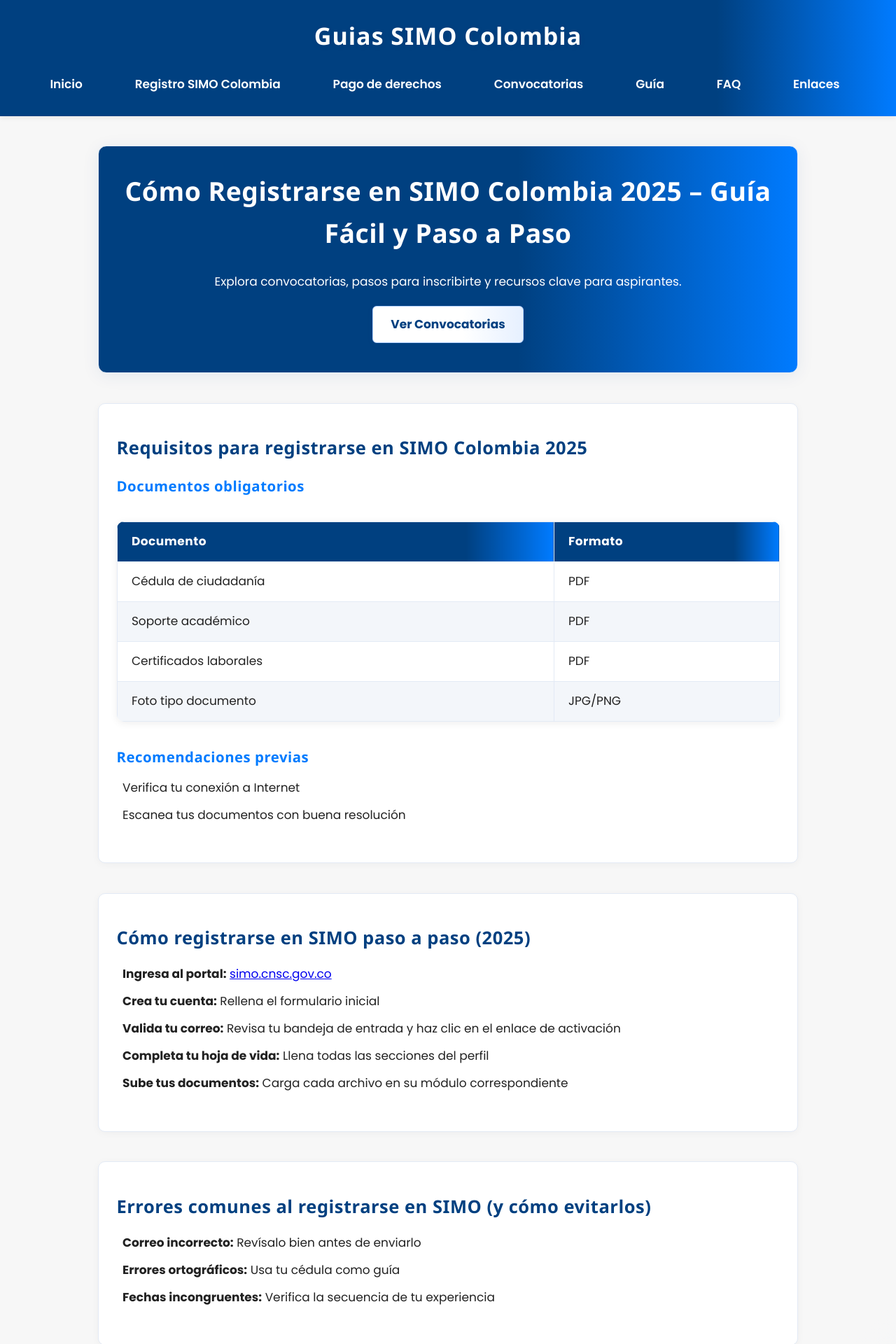
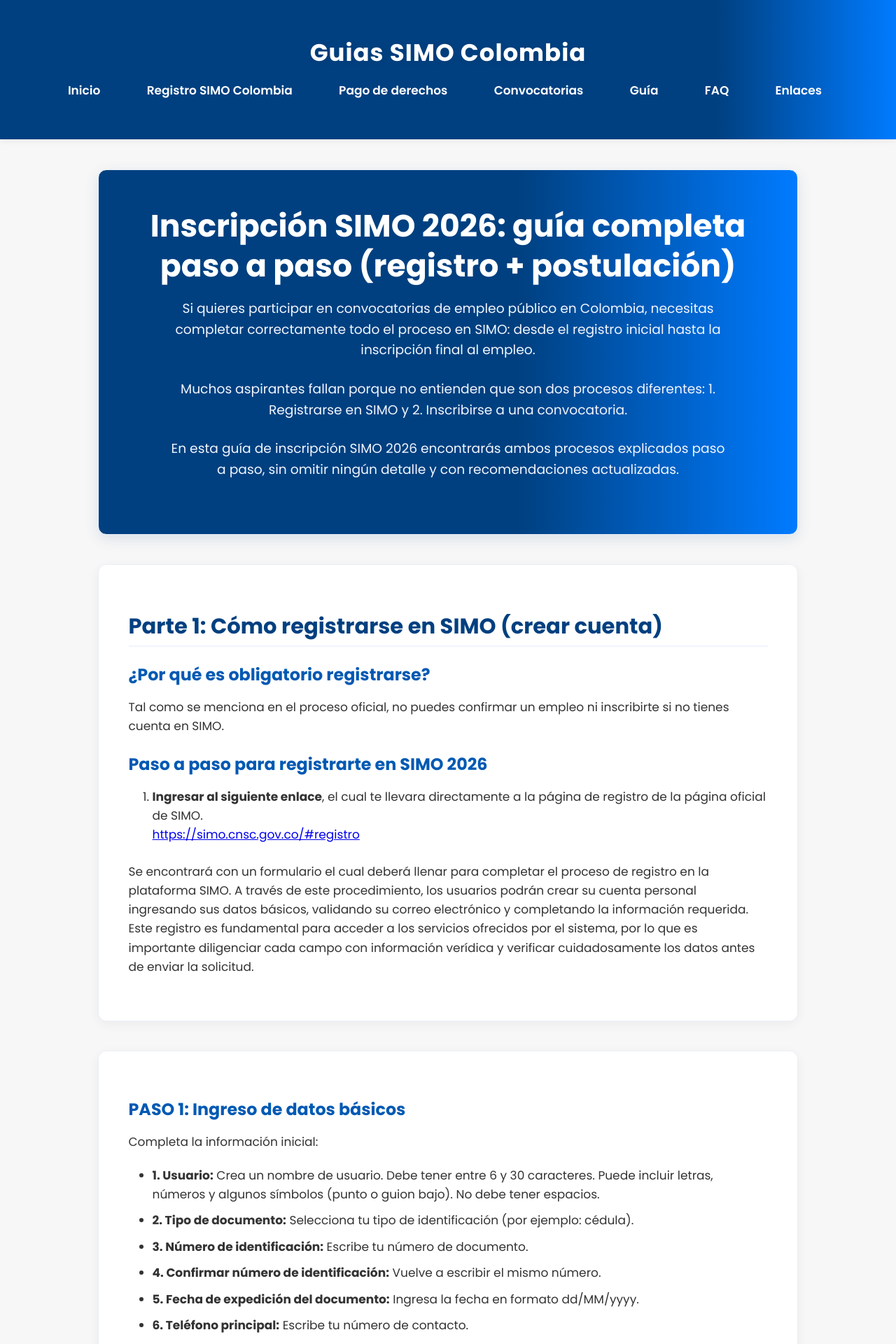
Before and after one commit to ManuDavril31/simo, a Jekyll site: the page built from registro-simo-colombia.md, in a window 1280 px wide. Shown: the top 1920 px of the page at 70% size. Built offline with Jekyll 4.4.1, drawn with Linux system fonts in a browser that asks for light colours; some of the changed text lies outside the part shown.

Commit message:
actualizacion del contenido de la pagina /registro-simo-colombia/

```diff
--- a/assets/css/style.css
+++ b/assets/css/style.css
@@ -80,42 +80,65 @@
 .hero {
   background: linear-gradient(90deg, #004080 60%, #007bff 100%);
   color: white;
-  padding: 2rem 1rem 2.5rem 1rem;
+  padding: 3rem 2rem;
   text-align: center;
   border-radius: 12px;
-  margin-bottom: 2rem;
-  box-shadow: 0 4px 24px rgba(0, 64, 128, 0.08);
+  margin-bottom: 2.5rem;
+  box-shadow: 0 6px 20px rgba(0, 64, 128, 0.12);
+}
+.hero h1 {
+  color: #fff;
+  margin-top: 0;
+  font-size: 2.6rem;
+}
+.hero p {
+  color: #f0f6ff;
+  font-size: 1.1rem;
+  max-width: 800px;
+  margin: 0 auto 1.5rem auto;
 }
 
 h1,
 h2,
-h3 {
-  font-family: "Segoe UI", "Arial", sans-serif;
+h3,
+h4,
+h5,
+h6 {
+  font-family: "Poppins", "Segoe UI", sans-serif;
   font-weight: 700;
-  letter-spacing: 0.5px;
-  margin-bottom: 0.7em;
+  letter-spacing: 0px;
+  margin-top: 1.5rem;
+  margin-bottom: 1rem;
+  line-height: 1.3;
 }
 h1 {
-  font-size: 2.2rem;
+  font-size: 2.4rem;
+  color: #003366;
 }
 h2 {
-  font-size: 1.5rem;
+  font-size: 1.8rem;
   color: #004080;
+  border-bottom: 2px solid #f0f4fa;
+  padding-bottom: 0.4rem;
 }
 h3 {
-  font-size: 1.2rem;
-  color: #007bff;
+  font-size: 1.4rem;
+  color: #0059b3;
+}
+p {
+  margin-bottom: 1.2rem;
+  color: #333;
 }
 
 section {
-  padding: 2.5rem 1.5rem;
+  padding: 2.5rem 2.5rem;
   max-width: 1000px;
   margin: 2.5rem auto;
   background: #fff;
-  border-radius: 10px;
-  box-shadow: 0 2px 12px rgba(0, 0, 0, 0.04);
-  border: 1px solid #e3eaf5;
-  overflow: auto;
+  border-radius: 12px;
+  box-shadow: 0 4px 16px rgba(0, 0, 0, 0.05);
+  border: 1px solid #eaf0f8;
+  overflow: hidden;
 }
 
 .btn {
@@ -157,13 +180,18 @@
 
 ul,
 ol {
-  padding-left: 0;
-  margin-left: 0;
-  list-style: none;
+  padding-left: 2rem;
+  margin-bottom: 1.5rem;
+}
+ul {
+  list-style-type: disc;
+}
+ol {
+  list-style-type: decimal;
 }
 li {
-  margin-bottom: 0.7em;
-  padding-left: 0.5em;
+  margin-bottom: 0.6rem;
+  color: #333;
 }
 
 ul.custom-icons {
--- a/registro-simo-colombia.md
+++ b/registro-simo-colombia.md
@@ -1,122 +1,208 @@
 ---
 layout: default
-title: Inicio
-description: Descubre cómo registrarse en SIMO Colombia 2025 con esta guía paso a paso. Incluye requisitos, capturas reales, errores comunes y consejos clave para tu postulación.
+title: Inscripción SIMO 2026
+description: Guía completa paso a paso (registro + postulación) para participar en convocatorias de empleo público en Colombia.
 permalink: /registro-simo-colombia/
 ---
 
 <section class="hero">
-  <h1>Cómo Registrarse en SIMO Colombia 2025 – Guía Fácil y Paso a Paso</h1>
-  <p>Explora convocatorias, pasos para inscribirte y recursos clave para aspirantes.</p>
-  <a href="#convocatorias" class="btn">Ver Convocatorias</a>
+  <h1>Inscripción SIMO 2026: guía completa paso a paso (registro + postulación)</h1>
+  <p>Si quieres participar en convocatorias de empleo público en Colombia, necesitas completar correctamente todo el proceso en SIMO: desde el registro inicial hasta la inscripción final al empleo.</p>
+  <p>Muchos aspirantes fallan porque no entienden que son dos procesos diferentes: 1. Registrarse en SIMO y 2. Inscribirse a una convocatoria.</p>
+  <p>En esta guía de inscripción SIMO 2026 encontrarás ambos procesos explicados paso a paso, sin omitir ningún detalle y con recomendaciones actualizadas.</p>
 </section>
 
-  <section>
-    <h2>Requisitos para registrarse en SIMO Colombia 2025</h2>
-    <h3>Documentos obligatorios</h3>
-    <table>
-      <thead>
-        <tr><th>Documento</th><th>Formato</th></tr>
-      </thead>
-      <tbody>
-        <tr><td>Cédula de ciudadanía</td><td>PDF</td></tr>
-        <tr><td>Soporte académico</td><td>PDF</td></tr>
-        <tr><td>Certificados laborales</td><td>PDF</td></tr>
-        <tr><td>Foto tipo documento</td><td>JPG/PNG</td></tr>
-      </tbody>
-    </table>
-    <h3>Recomendaciones previas</h3>
-    <ul>
-      <li>Verifica tu conexión a Internet</li>
-      <li>Escanea tus documentos con buena resolución</li>
-    </ul>
-  </section>
+<section>
+  <h2>Parte 1: Cómo registrarse en SIMO (crear cuenta)</h2>
 
-  <section>
-    <h2>Cómo registrarse en SIMO paso a paso (2025)</h2>
-    <ol>
-      <li><strong>Ingresa al portal:</strong> <a href="https://simo.cnsc.gov.co" target="_blank">simo.cnsc.gov.co</a></li>
-      <li><strong>Crea tu cuenta:</strong> Rellena el formulario inicial</li>
-      <li><strong>Valida tu correo:</strong> Revisa tu bandeja de entrada y haz clic en el enlace de activación</li>
-      <li><strong>Completa tu hoja de vida:</strong> Llena todas las secciones del perfil</li>
-      <li><strong>Sube tus documentos:</strong> Carga cada archivo en su módulo correspondiente</li>
-    </ol>
-  </section>
+  <h3>¿Por qué es obligatorio registrarse?</h3>
+  <p>Tal como se menciona en el proceso oficial, no puedes confirmar un empleo ni inscribirte si no tienes cuenta en SIMO.</p>
 
-  <section>
-    <h2>Errores comunes al registrarse en SIMO (y cómo evitarlos)</h2>
-    <ul>
-      <li><strong>Correo incorrecto:</strong> Revísalo bien antes de enviarlo</li>
-      <li><strong>Errores ortográficos:</strong> Usa tu cédula como guía</li>
-      <li><strong>Fechas incongruentes:</strong> Verifica la secuencia de tu experiencia</li>
-    </ul>
-  </section>
+  <h3>Paso a paso para registrarte en SIMO 2026</h3>
+  <ol>
+    <li><strong>Ingresar al siguiente enlace</strong>, el cual te llevara directamente a la página de registro de la página oficial de SIMO.<br><a href="https://simo.cnsc.gov.co/#registro" target="_blank">https://simo.cnsc.gov.co/#registro</a></li>
+  </ol>
+  <p>Se encontrará con un formulario el cual deberá llenar para completar el proceso de registro en la plataforma SIMO. A través de este procedimiento, los usuarios podrán crear su cuenta personal ingresando sus datos básicos, validando su correo electrónico y completando la información requerida. Este registro es fundamental para acceder a los servicios ofrecidos por el sistema, por lo que es importante diligenciar cada campo con información verídica y verificar cuidadosamente los datos antes de enviar la solicitud.</p>
+</section>
 
-  <section>
-    <h2>¿Qué hacer si ya tienes cuenta en SIMO?</h2>
-    <h3>Recuperación de usuario</h3>
-    <p>Haz clic en "¿Olvidó su contraseña?" en el inicio de sesión.</p>
-    <h3>Actualización de datos</h3>
-    <p>Ingresa a tu perfil y modifica los campos necesarios.</p>
-  </section>
-
-  <section>
-    <h2>Revisión final antes de aplicar a una vacante</h2>
-    <h3>Checklist</h3>
-    <ul>
-      <li>Perfil completo</li>
-      <li>Documentos adjuntos</li>
-      <li>Corrección ortográfica</li>
-      <li>Datos actualizados</li>
-    </ul>
-  </section>
-
-  <section>
-    <h2>Consejos prácticos para un registro exitoso</h2>
-    <ul>
-      <li>Evita horarios de alto tráfico</li>
-      <li>Guarda cambios con frecuencia</li>
-      <li>Usa un computador en vez de celular</li>
-    </ul>
-  </section>
-
-  <section>
-    <h2>FAQs sobre el registro en SIMO Colombia</h2>
-    <div class="faqs-details">
-      <details>
-        <summary>¿Es gratis registrarse en SIMO?</summary>
-        <p>Sí, no tiene ningún costo.</p>
-      </details>
-      <details>
-        <summary>¿Desde dónde puedo registrarme?</summary>
-        <p>Desde cualquier lugar del país con internet.</p>
-      </details>
-      <details>
-        <summary>¿Puedo tener doble nacionalidad?</summary>
-        <p>Sí, pero debes usar tu cédula colombiana.</p>
-      </details>
-      <details>
-        <summary>¿Puedo postularme a varias vacantes?</summary>
-        <p>Una sola por convocatoria.</p>
-      </details>
-      <details>
-        <summary>¿Necesito experiencia previa?</summary>
-        <p>No es obligatorio, pero es valorado.</p>
-      </details>
-    </div>
-  </section>
-
-  <section>
-    <h2>Conclusión y próximos pasos tras registrarse</h2>
-    <p>Una vez registrado, mantén tu perfil actualizado y activa notificaciones para no perder convocatorias clave.</p>
-    <p><strong>¿Listo para continuar?</strong> Consulta las <a href="#">convocatorias activas en SIMO 2025</a>.</p>
-  </section>
-
-<section id="enlaces">
-  <h2>Enlaces útiles</h2>
+<section>
+  <h3>PASO 1: Ingreso de datos básicos</h3>
+  <p>Completa la información inicial:</p>
   <ul>
-    <li><a href="https://simo.cnsc.gov.co/" target="_blank">Portal oficial de SIMO</a></li>
-    <li><a href="https://www.cnsc.gov.co/" target="_blank">CNSC</a></li>
-    <li><a href="#">Descargar instructivo</a></li>
+    <li><strong>1. Usuario:</strong> Crea un nombre de usuario. Debe tener entre 6 y 30 caracteres. Puede incluir letras, números y algunos símbolos (punto o guion bajo). No debe tener espacios.</li>
+    <li><strong>2. Tipo de documento:</strong> Selecciona tu tipo de identificación (por ejemplo: cédula).</li>
+    <li><strong>3. Número de identificación:</strong> Escribe tu número de documento.</li>
+    <li><strong>4. Confirmar número de identificación:</strong> Vuelve a escribir el mismo número.</li>
+    <li><strong>5. Fecha de expedición del documento:</strong> Ingresa la fecha en formato dd/MM/yyyy.</li>
+    <li><strong>6. Teléfono principal:</strong> Escribe tu número de contacto.</li>
+    <li><strong>7. Correo principal:</strong> Ingresa tu correo electrónico.</li>
+    <li><strong>8. Confirmar correo principal:</strong> Escríbelo nuevamente.</li>
+    <li><strong>9. Correo alterno (opcional):</strong> Puedes agregar otro correo.</li>
+    <li><strong>10. Confirmar correo alterno:</strong> Repite el correo alterno (si lo ingresaste).</li>
+    <li><strong>11.</strong> Haz clic en el botón “Enviar código de seguridad al correo”.</li>
   </ul>
 </section>
+
+<section>
+  <h3>PASO 2: Verificación</h3>
+  <ol start="12">
+    <li>Revisa tu correo electrónico (el que registraste en el paso 1).</li>
+    <li>Copia el código de seguridad que recibiste.</li>
+    <li>Pégalo en el campo “Código de seguridad” en la página.</li>
+  </ol>
+</section>
+
+<section>
+  <h3>PASO 3: Información personal y finalización</h3>
+  <ul>
+    <li><strong>15. Nombres:</strong> Escribe tus nombres completos.</li>
+    <li><strong>16. Apellidos:</strong> Escribe tus apellidos completos.</li>
+    <li><strong>17. Contraseña:</strong> Crea una contraseña segura.</li>
+    <li><strong>18. Verificar contraseña:</strong> Escríbela nuevamente.</li>
+    <li><strong>19. Imagen de seguridad:</strong> Completa el campo según lo que se solicite (captcha o imagen).</li>
+    <li><strong>20. Marca las casillas:</strong> ✔ Recibir notificaciones (opcional) y ✔ Aceptar términos y condiciones (obligatorio).</li>
+    <li><strong>21.</strong> Haz clic en “Enviar solicitud”.</li>
+    <li><strong>22. (Opcional)</strong> Usa el botón “Limpiar” si deseas borrar el formulario.</li>
+  </ul>
+  <p>✅ Con esto, tu registro en SIMO quedará completo y podrás ingresar con tu usuario y contraseña.</p>
+</section>
+
+<section>
+  <h2>Iniciar sesión</h2>
+  <p>Una vez registrado, ingresa en este enlace -> <a href="https://simo.cnsc.gov.co/" target="_blank">https://simo.cnsc.gov.co/</a></p>
+  <ul>
+    <li>Ingresa con tu usuario y contraseña</li>
+    <li>Accede al panel de control</li>
+  </ul>
+
+  <h3>Completar tu perfil (PASO FUNDAMENTAL)</h3>
+  <p>Antes de inscribirte a empleos debes completar:</p>
+  <ul>
+    <li>Datos personales</li>
+    <li>Información de contacto</li>
+    <li>Formación académica</li>
+    <li>Experiencia laboral</li>
+    <li>Documentos soporte</li>
+  </ul>
+  <p>⚠️ Este paso es obligatorio porque el sistema usa esta información para validar tu inscripción.</p>
+</section>
+
+<section>
+  <h2>Parte 2: Cómo inscribirse a un empleo en SIMO 2026</h2>
+
+  <h3>1. Acceder al sistema</h3>
+  <ul>
+    <li>Ingresa a SIMO</li>
+    <li>Digita usuario y contraseña</li>
+    <li>Entra al panel de control</li>
+  </ul>
+
+  <h3>2. Ir a OPEC (Oferta de empleos)</h3>
+  <ul>
+    <li>Busca en el menú Oferta Pública de Empleos de Carrera (OPEC)</li>
+    <li>Haz clic para ver las vacantes</li>
+  </ul>
+
+  <h3>3. Buscar convocatorias</h3>
+  <ul>
+    <li>Selecciona una convocatoria</li>
+    <li>Usa palabras clave (ej: “administrativo”)</li>
+    <li>Haz clic en la lupa 🔍</li>
+  </ul>
+  <p>El sistema mostrará:</p>
+  <ul>
+    <li>Coincidencias exactas primero</li>
+    <li>Coincidencias similares después</li>
+  </ul>
+
+  <h3>4. Revisar empleos disponibles</h3>
+  <p>Para cada empleo:</p>
+  <ul>
+    <li>Revisa funciones</li>
+    <li>Analiza requisitos</li>
+    <li>Verifica vacantes</li>
+    <li>💡 Puedes guardarlos como favoritos ❤️</li>
+  </ul>
+
+  <h3>5. Seleccionar empleo</h3>
+  <p>Haz clic en Seleccionar empleo (ícono de nube)</p>
+
+  <h3>6. Confirmar información</h3>
+  <p>El sistema mostrará tu información registrada: Debes revisar:</p>
+  <ul>
+    <li>Datos personales</li>
+    <li>Formación</li>
+    <li>Experiencia</li>
+    <li>Documentos</li>
+  </ul>
+  <p>Luego haz clic en <strong>Confirmar empleo</strong>.</p>
+
+  <h3>7. Elegir lugar de pruebas (si aplica)</h3>
+  <p>Selecciona la ciudad o sede disponible.</p>
+
+  <h3>8. Realizar el pago</h3>
+  <ul>
+    <li><strong>Opción 1: PSE</strong>: Pago en línea, Se refleja en minutos.</li>
+    <li><strong>Opción 2: Banco</strong>: Genera recibo, Pago físico, Puede tardar hasta 24 horas.</li>
+  </ul>
+
+  <h3>9. Formalizar la inscripción (PASO CRÍTICO)</h3>
+  <p>Después del pago:</p>
+  <ul>
+    <li>Se activa el botón Inscripción</li>
+    <li>Haz clic</li>
+    <li>Verifica la información</li>
+    <li>Acepta</li>
+  </ul>
+  <p>⚠️ <strong>Este es el paso más importante:</strong> si no haces clic en “Inscripción”, NO quedas inscrito.</p>
+
+  <h3>10. Descargar comprobante</h3>
+  <ul>
+    <li>Ve a Mis empleos</li>
+    <li>Haz clic en “Inscrito”</li>
+    <li>Descarga el reporte</li>
+  </ul>
+  <p>📸 Imagen sugerida: reporte de inscripción.</p>
+</section>
+
+<section>
+  <h2>✅ Consejos clave para SIMO 2026</h2>
+  <ul>
+    <li>Completa tu perfil antes de buscar empleo</li>
+    <li>Aplica solo a cargos que cumplas</li>
+    <li>No dejes el pago para el final</li>
+    <li>Verifica todo antes de confirmar</li>
+    <li>Guarda tu comprobante</li>
+  </ul>
+
+  <h2>❌ Errores comunes</h2>
+  <ul>
+    <li>Registrarse pero no completar perfil</li>
+    <li>Pagar y no formalizar inscripción</li>
+    <li>Subir documentos incorrectos</li>
+    <li>No revisar requisitos</li>
+    <li>Usar correos que no revisas</li>
+  </ul>
+
+  <h2>🔄 Recomendaciones actualizadas 2026</h2>
+  <ul>
+    <li>Mayor control en validación de documentos</li>
+    <li>Más convocatorias con alta competencia</li>
+    <li>Uso intensivo de filtros de búsqueda</li>
+    <li>Mejoras en tiempos de validación de pagos</li>
+  </ul>
+</section>
+
+<section>
+  <h2>Conclusión</h2>
+  <p>El proceso de inscripción SIMO 2026 no es complicado, pero sí exige atención en cada etapa:</p>
+  <ol>
+    <li>Registro</li>
+    <li>Completar perfil</li>
+    <li>Buscar empleo</li>
+    <li>Confirmar datos</li>
+    <li>Pagar</li>
+    <li>Inscribirse</li>
+  </ol>
+  <p>Si sigues cada paso correctamente, evitarás errores y podrás participar sin inconvenientes en las convocatorias públicas.</p>
+</section>
```
Also changed, not shown: 2 other files.
